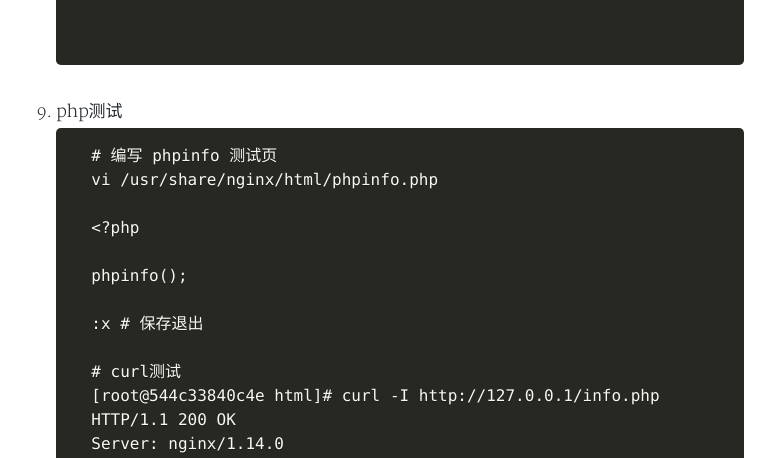
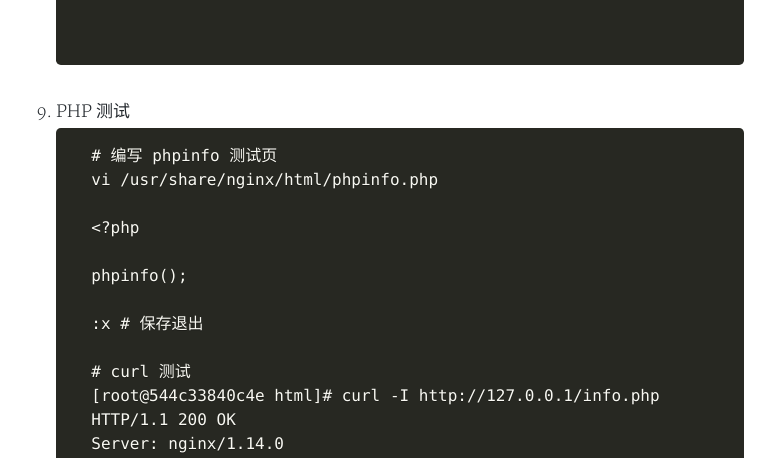
Before and after one commit to RitchieLao/RitchieLao.github.io, a Jekyll site: the page built from _posts/2018-07-03-docker-centos-lnmp.md, in a window 1280 px wide and 900 px high, scrolled down 5501 px. Shown: the part 159-617 px from the top of the window, without its empty margins (256-1031 px from the left). Built offline with Jekyll 4.4.1, drawn with Linux system fonts in a browser that asks for light colours; nearby versions of some CDN libraries; a style sheet for code colours, icons or effects is not loaded; some of the changed text lies outside the part shown.

````diff
--- a/_posts/2018-07-03-docker-centos-lnmp.md
+++ b/_posts/2018-07-03-docker-centos-lnmp.md
@@ -226,7 +226,7 @@ tags: Docker WEB服务器
 
 	```
 
-9. php测试
+9. PHP 测试
 
 	```
 	 # 编写 phpinfo 测试页
@@ -238,7 +238,7 @@ tags: Docker WEB服务器
 
 	 :x # 保存退出
 
-	 # curl测试
+	 # curl 测试
 	 [root@544c33840c4e html]# curl -I http://127.0.0.1/info.php
 	 HTTP/1.1 200 OK
 	 Server: nginx/1.14.0
````
